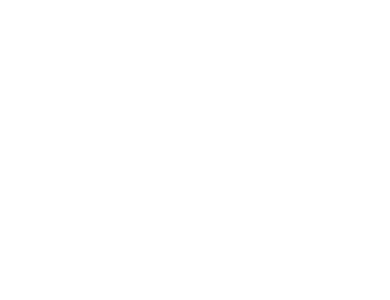
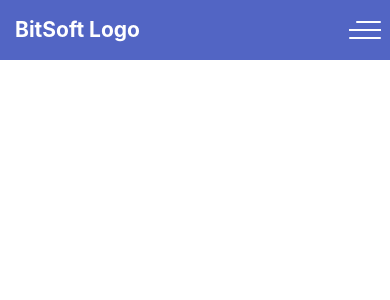
Before and after one commit to ChutimunTorntranon/bitsoft-website, a React (Create React App) app: page / in a window 390 px wide. Before the commit this address had no page. Shown: the top 300 px of the page. Built offline with nearby package versions, Linux system fonts and the light colour scheme; what lord-icon-element would draw is missing.

Commit message:
responsiveNav

```diff
--- a/src/layout/nav/Nav.jsx
+++ b/src/layout/nav/Nav.jsx
@@ -1,7 +1,25 @@
-import React from "react";
+import React, { useState } from "react";
 import "./styleMain.css";
 function Nav() {
-  return <div className="Navbar"></div>;
+  const [isOpen, setIsOpen] = useState(false);
+  return (
+    <div className="Navbar">
+      <span className="nav-logo">BitSoft Logo</span>
+      <div className={`nav-items ${isOpen && "open"}`}>
+        <a href="/home">Home</a>
+        <a href="/about">About</a>
+        <a href="/service">Service</a>
+        <a href="/about">About</a>
+        <a href="/contact">Contact</a>
+      </div>
+      <div
+        className={`nav-toggle ${isOpen && "open"}`}
+        onClick={() => setIsOpen(!isOpen)}
+      >
+        <div className="bar"></div>
+      </div>
+    </div>
+  );
 }
 
 export default Nav;
--- a/src/layout/nav/styleMain.css
+++ b/src/layout/nav/styleMain.css
@@ -1,80 +1,127 @@
-header {
+.Navbar {
+  height: 60px;
+  display: flex;
+  justify-content: space-evenly;
+  align-items: center;
+  background: #5265c4;
+}
+
+.Navbar > .nav-logo {
+  font-weight: 700;
+  font-size: 21px;
+  margin: 15px;
+  color: #ffffff;
+}
+.Navbar > .nav-items > a {
+  color: #ffffff;
+  font-size: 16px;
+  text-decoration: none;
+  margin: 15px;
+  position: relative;
+  opacity: 0.9;
+}
+
+.Navbar > .nav-items > a:hover {
+  opacity: 1;
+}
+
+.Navbar > .nav-items > a::before {
+  content: "";
+  position: absolute;
+  left: 0;
+  bottom: 0;
+  width: 0;
+  height: 2px;
+  background: #ffffff;
+  transition: all 0.45s;
+}
+
+.Navbar > .nav-items > a:hover::before {
   width: 100%;
-  height: 80px;
-  background-color: #11101b;
-  display: flex;
-  align-items: center;
-  justify-content: space-between;
-  padding: 0 100px;
 }
-.logo {
-  font-size: 28px;
-  font-weight: bold;
-  color: #fefefe;
-}
-.hamburger {
+
+.Navbar > .nav-toggle {
   display: none;
 }
-.nav-bar ul {
-  display: flex;
-}
-.nav-bar ul li a {
-  display: block;
-  color: #fefefe;
-  font-size: 20px;
-  padding: 10px 25px;
-  border-radius: 50px;
-  transition: 0.2s;
-  margin: 0 5px;
-}
-.nav-bar ul li a:hover {
-  color: #11101b;
-  background: #fefefe;
-}
-.nav-bar ul li a.active {
-  color: #11101b;
-  background: #fefefe;
-}
-@media only screen and (max-width: 1320px) {
-  header {
-    padding: 0 50px;
+
+@media (max-width: 700px) {
+  .Navbar {
+    height: 60px;
+    display: flex;
+    justify-content: space-between;
+    align-items: center;
+    background: #5265c4;
+  }
+  .Navbar > .nav-items {
+    position: absolute;
+    top: 60px;
+    display: flex;
+    flex-direction: column;
+    background: #3b4da7;
+    left: 0;
+    width: 100%;
+    height: 100%;
+    transform: translateX(-100%);
+    transition: all 0.45s;
+  }
+
+  .Navbar > .nav-items > a::before {
+    background: transparent;
+  }
+
+  .Navbar > .nav-items.open {
+    transform: translateX(0);
+  }
+
+  .Navbar > .nav-toggle {
+    display: flex;
+    width: 50px;
+    height: 50px;
+    align-items: center;
+    justify-content: center;
+    cursor: pointer;
+  }
+
+  .nav-toggle > .bar {
+    position: relative;
+    width: 32px;
+    height: 2px;
+    background: #ffffff;
+    transition: all 0.45s ease-in-out;
+  }
+
+  .nav-toggle > .bar::before,
+  .nav-toggle > .bar::after {
+    content: "";
+    position: absolute;
+    height: 2px;
+    background: #ffffff;
+    border-radius: 2px;
+    transition: all 0.45s ease-in-out;
+  }
+
+  .nav-toggle > .bar::before {
+    width: 25px;
+    transform: translateY(-8px);
+    right: 0;
+  }
+
+  .nav-toggle > .bar::after {
+    width: 32px;
+    transform: translateY(8px);
+  }
+
+  .nav-toggle.open > .bar {
+    transform: translateX(-40px);
+    background: transparent;
+  }
+
+  .nav-toggle.open > .bar::before {
+    width: 32px;
+    transform: rotate(45deg) translate(26px, -26px);
+  }
+
+  .nav-toggle.open > .bar::after {
+    transform: rotate(-45deg) translate(26px, 26px);
   }
 }
-@media only screen and (max-width: 1100px) {
-  header {
-    padding: 0 30px;
-  }
-}
-@media only screen and (max-width: 900px) {
-  .hamburger {
-    display: block;
-    cursor: pointer;
-  }
-  .hamburger .line {
-    width: 30px;
-    height: 3px;
-    background: #fefefe;
-    margin: 6px 0;
-  }
-  .nav-bar {
-    position: absolute;
-    top: 80px;
-    left: 0;
-    right: 0;
-    width: 100vw;
-    background: #11101b;
-    transition: 0.2s;
-    overflow: hidden;
-  }
-  .nav-bar ul {
-    display: block;
-    width: fit-content;
-    margin: 80px auto 0 auto;
-    text-align: center;
-    transition: 0.5s;
-  }
-  .nav-bar ul li a {
-    margin-bottom: 12px;
-    color: red;
-  }
-}
```
